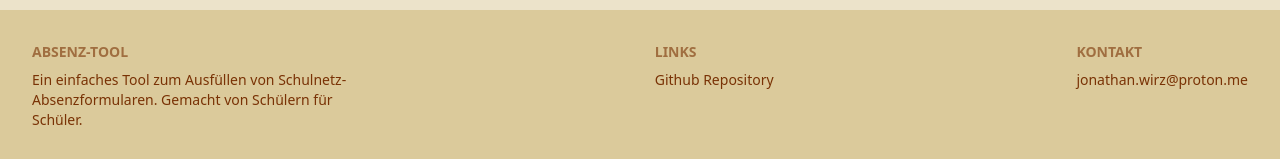
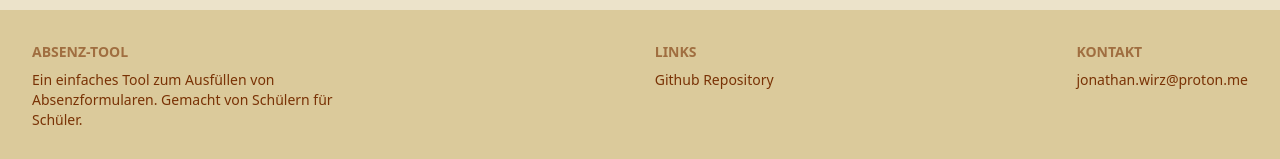
Before and after one commit to notacodes/absendo, a React (Vite) app: page /home in a window 1280 px wide. Shown: the part 1450-1609 px from the top of the page. Built offline with nearby package versions, Linux system fonts and the light colour scheme; no server answers.

Commit message:
added server url

```diff
--- a/src/components/DashboardHeader.tsx
+++ b/src/components/DashboardHeader.tsx
@@ -69,7 +69,7 @@ function DashboardHeader() {
             alert('User not logged in');
             return;
         }
-        const response = await fetch('http://localhost:3000/absendo/api', {
+        const response = await fetch('http://srv770938.hstgr.cloud:3001/absendo/api', {
             method: 'POST',
             headers: {
                 'Content-Type': 'application/json'
--- a/src/components/Footer.tsx
+++ b/src/components/Footer.tsx
@@ -5,7 +5,7 @@ function Footer() {
                 <div className="flex flex-col items-center md:items-start">
                     <span className="footer-title">Absenz-Tool</span>
                     <p className="max-w-xs">
-                        Ein einfaches Tool zum Ausfüllen von Schulnetz-Absenzformularen. Gemacht von Schülern für Schüler.
+                        Ein einfaches Tool zum Ausfüllen von Absenzformularen. Gemacht von Schülern für Schüler.
                     </p>
                 </div>
                 <div className="flex flex-col items-center md:items-start">
```
